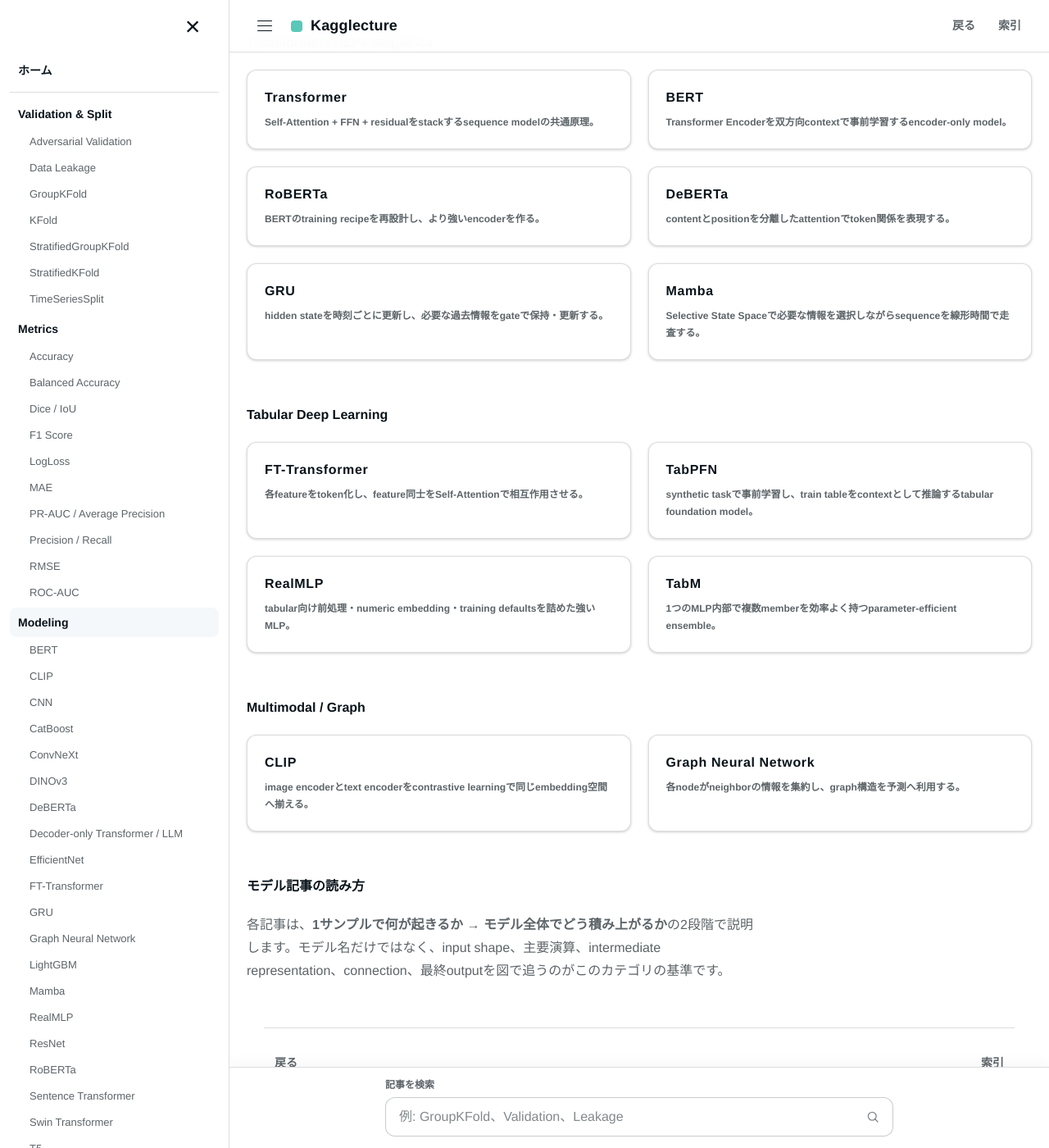
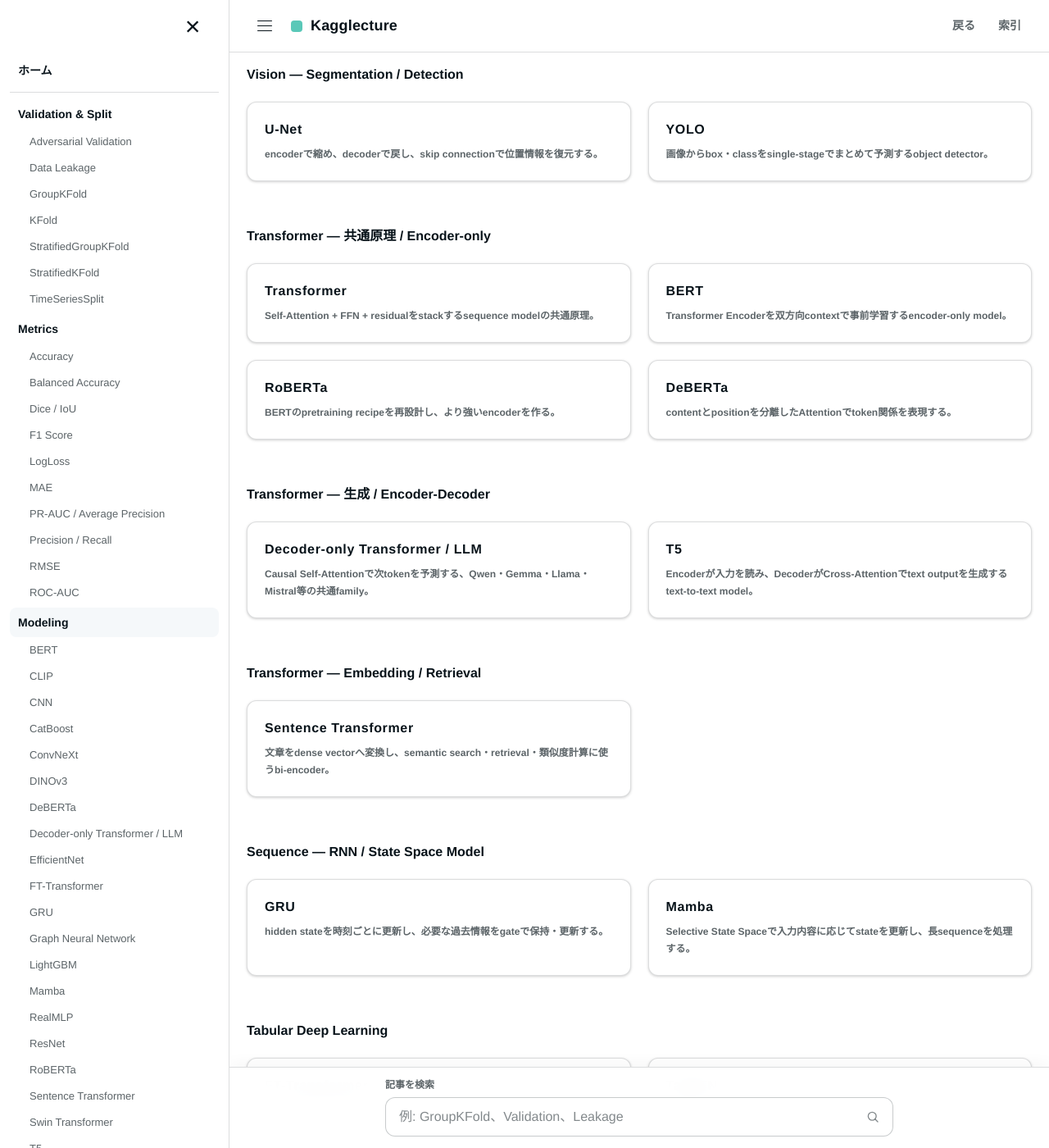
Before and after one commit to morikazu1119/Kagglecture, a Jekyll site: the page built from wiki/modeling/index.md, in a window 1280 px wide and 1400 px high, scrolled down 1880 px. Shown: the whole window at 82% size. Built offline with Jekyll 4.4.1, drawn with Linux system fonts in a browser that asks for light colours; some of the changed text lies outside the part shown.

Commit message:
docs: expand grouped modeling index for LLM embeddings and vision foundation models

```diff
--- a/wiki/modeling/index.md
+++ b/wiki/modeling/index.md
@@ -12,27 +12,29 @@ permalink: /wiki/modeling/
 
 Modelingは、**入力データをどんな単位で読み、どんな演算を繰り返して予測へ変えるか**を決める部分です。
 
-Kagglectureでは、原則として**1つのモデル / architecture familyを1記事**にします。CNN記事の中でResNet・EfficientNet・ConvNeXtをまとめて覚えるのではなく、まず共通原理を理解し、その後それぞれのモデル固有設計を個別に確認できます。
+Kagglectureでは、原則として**1つのmodel / architecture familyを1記事**にします。総論記事で共通原理を理解し、ResNet・BERT・Mambaのような固有設計は個別記事で確認できます。
 
 ## まずモデルfamilyを選ぶ
 
 <div class="comparison-board" aria-label="Kaggleで使われる主要モデルfamily">
-  <section class="comparison-card"><h4>Tree ensemble</h4><dl><dt>主な入力</dt><dd>表形式</dd><dt>核</dt><dd>条件分岐 + tree加算</dd><dt>代表</dt><dd>LightGBM / XGBoost / CatBoost</dd></dl></section>
-  <section class="comparison-card is-primary"><h4>Vision</h4><dl><dt>主な入力</dt><dd>画像 / spectrogram</dd><dt>核</dt><dd>Convolution / Attention</dd><dt>代表</dt><dd>ResNet / ConvNeXt / Swin / U-Net / YOLO</dd></dl></section>
-  <section class="comparison-card"><h4>Text / Sequence</h4><dl><dt>主な入力</dt><dd>token / 時系列</dd><dt>核</dt><dd>Attention / recurrent state / SSM</dd><dt>代表</dt><dd>BERT / DeBERTa / GRU / Mamba</dd></dl></section>
-  <section class="comparison-card"><h4>Tabular DL</h4><dl><dt>主な入力</dt><dd>表形式</dd><dt>核</dt><dd>feature embedding / MLP / Attention</dd><dt>代表</dt><dd>FT-Transformer / TabPFN / RealMLP / TabM</dd></dl></section>
+  <section class="comparison-card"><h4>Tree Ensemble</h4><dl><dt>主な入力</dt><dd>表形式</dd><dt>核</dt><dd>条件分岐 + tree加算</dd><dt>代表</dt><dd>LightGBM / XGBoost / CatBoost</dd></dl></section>
+  <section class="comparison-card is-primary"><h4>Vision</h4><dl><dt>主な入力</dt><dd>画像 / spectrogram</dd><dt>核</dt><dd>Convolution / Attention / SSL feature</dd><dt>代表</dt><dd>ResNet / ConvNeXt / Swin / DINOv3</dd></dl></section>
+  <section class="comparison-card"><h4>Text / Sequence</h4><dl><dt>主な入力</dt><dd>token / 時系列</dd><dt>核</dt><dd>Attention / recurrent state / SSM</dd><dt>代表</dt><dd>BERT / LLM / GRU / Mamba</dd></dl></section>
+  <section class="comparison-card"><h4>Tabular DL</h4><dl><dt>主な入力</dt><dd>表形式</dd><dt>核</dt><dd>feature embedding / MLP / Attention / ICL</dd><dt>代表</dt><dd>FT-Transformer / TabPFN / RealMLP / TabM</dd></dl></section>
   <section class="comparison-card"><h4>Multimodal</h4><dl><dt>主な入力</dt><dd>画像 + text等</dd><dt>核</dt><dd>共通embedding空間</dd><dt>代表</dt><dd>CLIP</dd></dl></section>
   <section class="comparison-card"><h4>Graph</h4><dl><dt>主な入力</dt><dd>node + edge</dd><dt>核</dt><dd>neighbor aggregation</dd><dt>代表</dt><dd>GNN / GraphSAGE</dd></dl></section>
 </div>
 
 ## Tree Ensemble
+
 <div class="dictionary-grid">
   <a class="dictionary-card dictionary-card-link" href="{{ '/wiki/modeling/lightgbm.html' | relative_url }}"><h3>LightGBM</h3><p>1行のtree path、Histogram、leaf-wise growth、boosting全体。</p></a>
   <a class="dictionary-card dictionary-card-link" href="{{ '/wiki/modeling/xgboost.html' | relative_url }}"><h3>XGBoost</h3><p>treeのleaf scoreを加算し、gradient / hessianで補正treeを学ぶ。</p></a>
   <a class="dictionary-card dictionary-card-link" href="{{ '/wiki/modeling/catboost.html' | relative_url }}"><h3>CatBoost</h3><p>ordered statisticsとOrdered Boostingでcategory leakageを抑える。</p></a>
 </div>
 
-## Vision — 基礎とBackbone
+## Vision — CNN / Transformer Backbone
+
 <div class="dictionary-grid">
   <a class="dictionary-card dictionary-card-link" href="{{ '/wiki/modeling/cnn-backbones.html' | relative_url }}"><h3>CNN</h3><p>kernel、receptive field、feature map、channel、downsamplingというCNN共通原理。</p></a>
   <a class="dictionary-card dictionary-card-link" href="{{ '/wiki/modeling/resnet.html' | relative_url }}"><h3>ResNet</h3><p>Residual Blockで入力をshortcutし、深いCNNを学習しやすくする。</p></a>
@@ -42,31 +44,59 @@ Kagglectureでは、原則として**1つのモデル / architecture familyを1
   <a class="dictionary-card dictionary-card-link" href="{{ '/wiki/modeling/swin-transformer.html' | relative_url }}"><h3>Swin Transformer</h3><p>window attentionとshifted windowで局所性と階層構造を持たせる。</p></a>
 </div>
 
+## Vision — Foundation / Self-Supervised Pretraining
+
+<div class="dictionary-grid">
+  <a class="dictionary-card dictionary-card-link" href="{{ '/wiki/modeling/dinov3.html' | relative_url }}"><h3>DINOv3</h3><p>大量unlabeled imageからglobal / dense visual featureを学ぶself-supervised vision foundation model。</p></a>
+</div>
+
 ## Vision — Segmentation / Detection
+
 <div class="dictionary-grid">
   <a class="dictionary-card dictionary-card-link" href="{{ '/wiki/modeling/unet.html' | relative_url }}"><h3>U-Net</h3><p>encoderで縮め、decoderで戻し、skip connectionで位置情報を復元する。</p></a>
   <a class="dictionary-card dictionary-card-link" href="{{ '/wiki/modeling/yolo.html' | relative_url }}"><h3>YOLO</h3><p>画像からbox・classをsingle-stageでまとめて予測するobject detector。</p></a>
 </div>
 
-## Transformer / NLP / Sequence
+## Transformer — 共通原理 / Encoder-only
+
 <div class="dictionary-grid">
   <a class="dictionary-card dictionary-card-link" href="{{ '/wiki/modeling/transformer.html' | relative_url }}"><h3>Transformer</h3><p>Self-Attention + FFN + residualをstackするsequence modelの共通原理。</p></a>
   <a class="dictionary-card dictionary-card-link" href="{{ '/wiki/modeling/bert.html' | relative_url }}"><h3>BERT</h3><p>Transformer Encoderを双方向contextで事前学習するencoder-only model。</p></a>
-  <a class="dictionary-card dictionary-card-link" href="{{ '/wiki/modeling/roberta.html' | relative_url }}"><h3>RoBERTa</h3><p>BERTのtraining recipeを再設計し、より強いencoderを作る。</p></a>
-  <a class="dictionary-card dictionary-card-link" href="{{ '/wiki/modeling/deberta.html' | relative_url }}"><h3>DeBERTa</h3><p>contentとpositionを分離したattentionでtoken関係を表現する。</p></a>
+  <a class="dictionary-card dictionary-card-link" href="{{ '/wiki/modeling/roberta.html' | relative_url }}"><h3>RoBERTa</h3><p>BERTのpretraining recipeを再設計し、より強いencoderを作る。</p></a>
+  <a class="dictionary-card dictionary-card-link" href="{{ '/wiki/modeling/deberta.html' | relative_url }}"><h3>DeBERTa</h3><p>contentとpositionを分離したAttentionでtoken関係を表現する。</p></a>
+</div>
+
+## Transformer — 生成 / Encoder-Decoder
+
+<div class="dictionary-grid">
+  <a class="dictionary-card dictionary-card-link" href="{{ '/wiki/modeling/decoder-only-transformer.html' | relative_url }}"><h3>Decoder-only Transformer / LLM</h3><p>Causal Self-Attentionで次tokenを予測する、Qwen・Gemma・Llama・Mistral等の共通family。</p></a>
+  <a class="dictionary-card dictionary-card-link" href="{{ '/wiki/modeling/t5.html' | relative_url }}"><h3>T5</h3><p>Encoderが入力を読み、DecoderがCross-Attentionでtext outputを生成するtext-to-text model。</p></a>
+</div>
+
+## Transformer — Embedding / Retrieval
+
+<div class="dictionary-grid">
+  <a class="dictionary-card dictionary-card-link" href="{{ '/wiki/modeling/sentence-transformer.html' | relative_url }}"><h3>Sentence Transformer</h3><p>文章をdense vectorへ変換し、semantic search・retrieval・類似度計算に使うbi-encoder。</p></a>
+</div>
+
+## Sequence — RNN / State Space Model
+
+<div class="dictionary-grid">
   <a class="dictionary-card dictionary-card-link" href="{{ '/wiki/modeling/gru.html' | relative_url }}"><h3>GRU</h3><p>hidden stateを時刻ごとに更新し、必要な過去情報をgateで保持・更新する。</p></a>
-  <a class="dictionary-card dictionary-card-link" href="{{ '/wiki/modeling/mamba.html' | relative_url }}"><h3>Mamba</h3><p>Selective State Spaceで必要な情報を選択しながらsequenceを線形時間で走査する。</p></a>
+  <a class="dictionary-card dictionary-card-link" href="{{ '/wiki/modeling/mamba.html' | relative_url }}"><h3>Mamba</h3><p>Selective State Spaceで入力内容に応じてstateを更新し、長sequenceを処理する。</p></a>
 </div>
 
 ## Tabular Deep Learning
+
 <div class="dictionary-grid">
   <a class="dictionary-card dictionary-card-link" href="{{ '/wiki/modeling/ft-transformer.html' | relative_url }}"><h3>FT-Transformer</h3><p>各featureをtoken化し、feature同士をSelf-Attentionで相互作用させる。</p></a>
   <a class="dictionary-card dictionary-card-link" href="{{ '/wiki/modeling/tabpfn.html' | relative_url }}"><h3>TabPFN</h3><p>synthetic taskで事前学習し、train tableをcontextとして推論するtabular foundation model。</p></a>
-  <a class="dictionary-card dictionary-card-link" href="{{ '/wiki/modeling/realmlp.html' | relative_url }}"><h3>RealMLP</h3><p>tabular向け前処理・numeric embedding・training defaultsを詰めた強いMLP。</p></a>
+  <a class="dictionary-card dictionary-card-link" href="{{ '/wiki/modeling/realmlp.html' | relative_url }}"><h3>RealMLP</h3><p>tabular向け前処理・numeric representation・training defaultsを詰めた強いMLP。</p></a>
   <a class="dictionary-card dictionary-card-link" href="{{ '/wiki/modeling/tabm.html' | relative_url }}"><h3>TabM</h3><p>1つのMLP内部で複数memberを効率よく持つparameter-efficient ensemble。</p></a>
 </div>
 
 ## Multimodal / Graph
+
 <div class="dictionary-grid">
   <a class="dictionary-card dictionary-card-link" href="{{ '/wiki/modeling/clip.html' | relative_url }}"><h3>CLIP</h3><p>image encoderとtext encoderをcontrastive learningで同じembedding空間へ揃える。</p></a>
   <a class="dictionary-card dictionary-card-link" href="{{ '/wiki/modeling/graph-neural-network.html' | relative_url }}"><h3>Graph Neural Network</h3><p>各nodeがneighborの情報を集約し、graph構造を予測へ利用する。</p></a>
@@ -74,4 +104,4 @@ Kagglectureでは、原則として**1つのモデル / architecture familyを1
 
 ## モデル記事の読み方
 
-各記事は、**1サンプルで何が起きるか → モデル全体でどう積み上がるか**の2段階で説明します。モデル名だけではなく、input shape、主要演算、intermediate representation、connection、最終outputを図で追うのがこのカテゴリの基準です。
+各記事は、**1サンプルで何が起きるか → モデル全体でどう積み上がるか**の2段階で説明します。model名だけではなく、input shape、主要演算、intermediate representation、connection、最終outputを図で追うのがこのカテゴリの基準です。
```
Also changed, not shown: other parts of wiki/modeling/index.md (+1 -1 lines).
